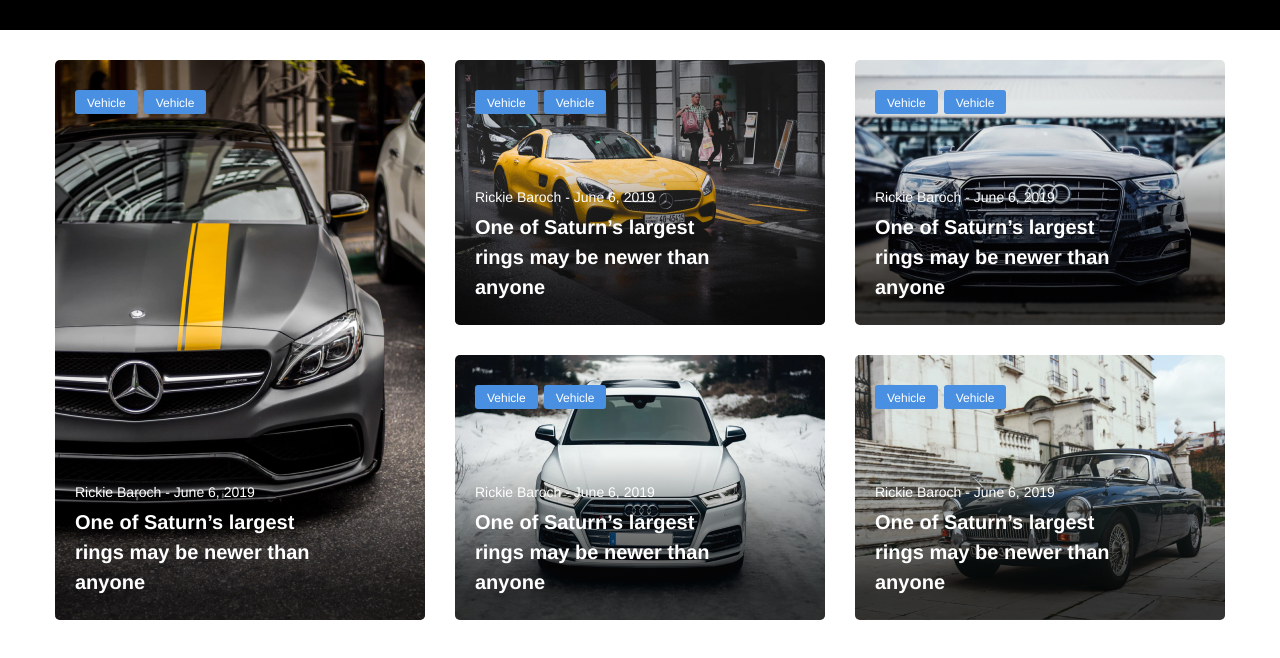
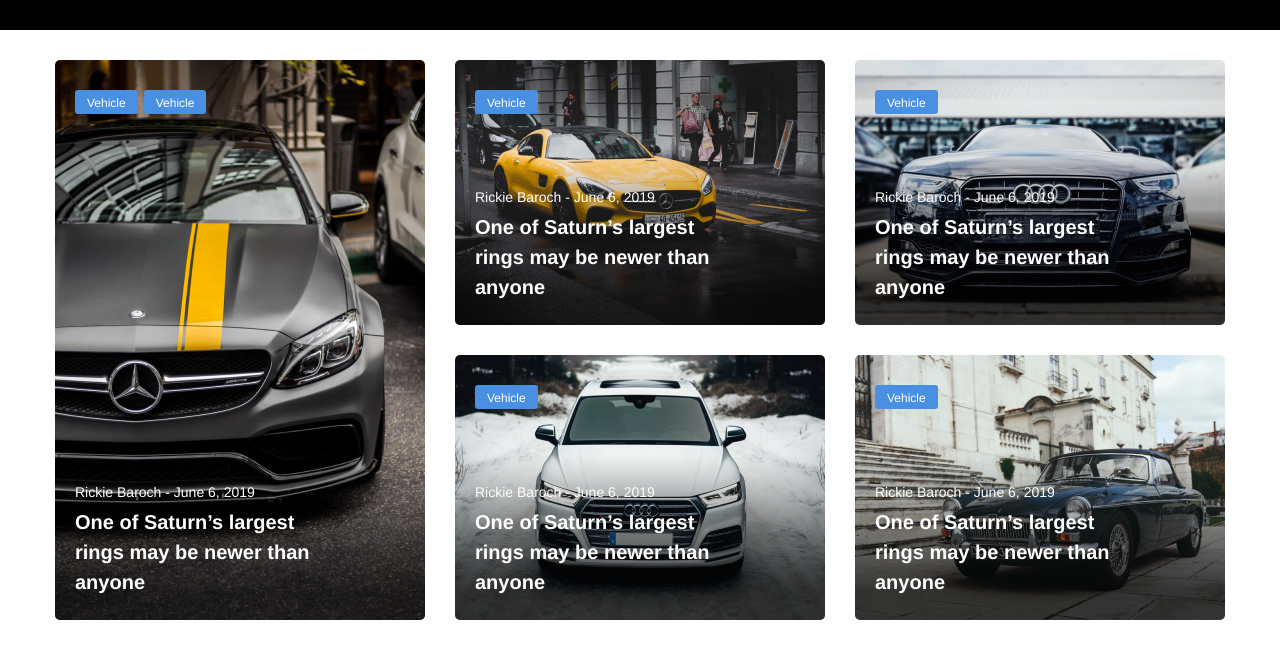
Before and after one commit to AlexeyGamovWVS/avto-blog, a plain HTML site: page index.html in a window 1280 px wide. Shown: the part 60-718 px from the top of the page. Drawn offline with Linux system fonts and the light colour scheme.

Commit message:
Tags fix 04

```diff
--- a/index.html
+++ b/index.html
@@ -67,9 +67,6 @@
 							<li class="tag-line__item">
 								<a href="#" class="tag-line__link tag-line__link_place_last-news">Vehicle</a>
 							</li>
-							<li class="tag-line__item">
-								<a href="#" class="tag-line__link tag-line__link_place_last-news">Vehicle</a>
-							</li>
 						</ul>
 						<a class="last-news__cell-linkbox" href="#">
 							<img class="last-news__cell-image" src="./images/02.jpg" alt="Mercedes post image 2.">
@@ -85,9 +82,6 @@
 					</li>
 					<li class="last-news__cell last-news__cell_pos_3">
 						<ul class="tag-line tag-line_place_last-news">
-							<li class="tag-line__item">
-								<a href="#" class="tag-line__link tag-line__link_place_last-news">Vehicle</a>
-							</li>
 							<li class="tag-line__item">
 								<a href="#" class="tag-line__link tag-line__link_place_last-news">Vehicle</a>
 							</li>
@@ -109,9 +103,6 @@
 							<li class="tag-line__item">
 								<a href="#" class="tag-line__link tag-line__link_place_last-news">Vehicle</a>
 							</li>
-							<li class="tag-line__item">
-								<a href="#" class="tag-line__link tag-line__link_place_last-news">Vehicle</a>
-							</li>
 						</ul>
 						<a class="last-news__cell-linkbox" href="#">
 							<img class="last-news__cell-image" src="./images/04.jpg" alt="Mercedes post image 4.">
@@ -127,9 +118,6 @@
 					</li>
 					<li class="last-news__cell last-news__cell_pos_5">
 						<ul class="tag-line tag-line_place_last-news">
-							<li class="tag-line__item">
-								<a href="#" class="tag-line__link tag-line__link_place_last-news">Vehicle</a>
-							</li>
 							<li class="tag-line__item">
 								<a href="#" class="tag-line__link tag-line__link_place_last-news">Vehicle</a>
 							</li>
```
